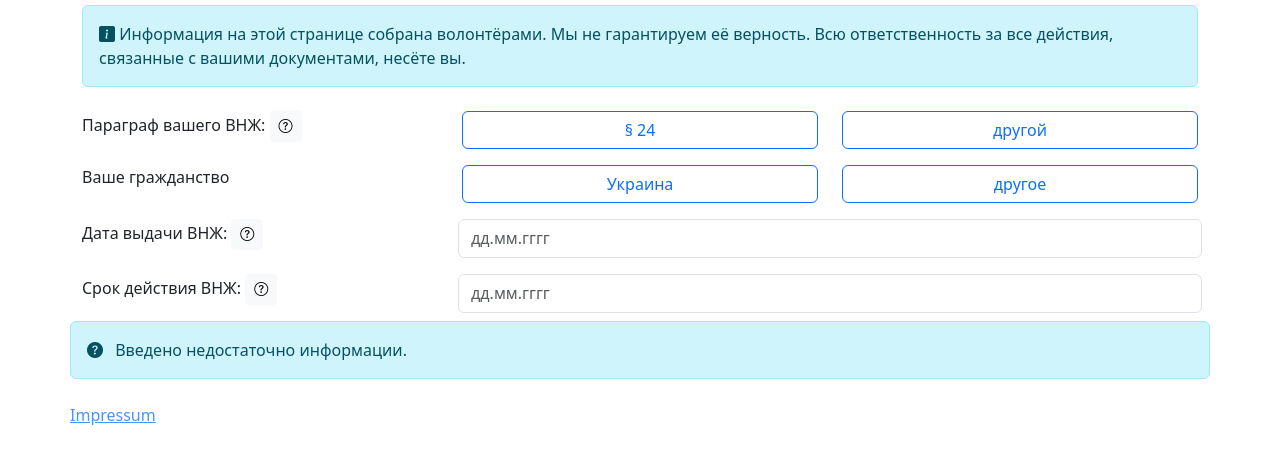
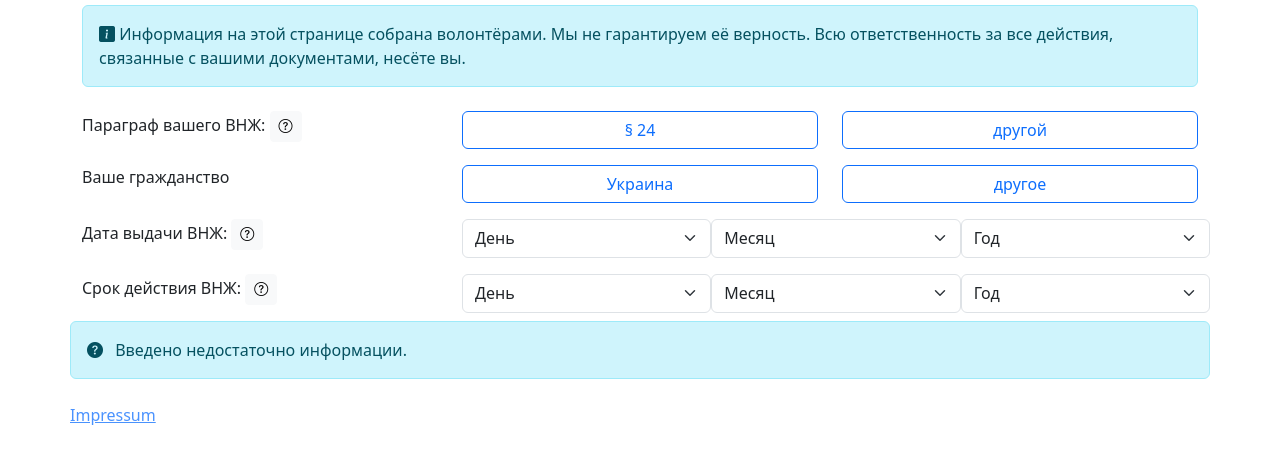
Before and after one commit to podolsir/fgvgen, a plain HTML site: page index.html in a window 1280 px wide. Shown: the part 97-560 px from the top of the page. Drawn offline with nearby package versions, Linux system fonts and the light colour scheme.

Commit message:
Rework date input.

```diff
--- a/index.html
+++ b/index.html
@@ -92,7 +92,7 @@
             Дата выдачи ВНЖ:
             <button class="btn btn-sm btn-light" data-bs-toggle="collapse" data-bs-target="#infoIssueDate" tabindex="-1"><i class="bi bi-question-circle"></i></button>
         </label>
-        <input type="text" class="form-control col mx-2" id="issueDate" placeholder="дд.мм.гггг" data-slots="дмг" onchange="update()" onkeyup="updateDebounced()" />
+        <div class="datepicker3 row col ms-sm-0" id="issueDate" onchange="update()"></div>
     </div>
     <div id="infoIssueDate" class="collapse">
         <div class="row d-flex flex-column align-items-top">
@@ -105,7 +105,7 @@
             Срок действия ВНЖ:
             <button class="btn btn-sm btn-light" data-bs-toggle="collapse" data-bs-target="#infoExpiryDate" tabindex="-1"><i class="bi bi-question-circle"></i></button>
         </label>
-        <input type="text" class="form-control col mx-2" id="expiryDate" placeholder="дд.мм.гггг" data-slots="дмг" onchange="update()" onkeyup="updateDebounced()" />
+        <div class="datepicker3 row col ms-sm-0" id="expiryDate" onchange="update()"></div>
     </div>
     <div id="infoExpiryDate" class="collapse">
         <div class="row d-flex flex-column align-items-top">
@@ -152,47 +152,92 @@
             };
         }
 
-        function debounce(func, timeout = 300){
-            let timer;
-            return (...args) => {
-                clearTimeout(timer);
-                timer = setTimeout(() => { func.apply(this, args); }, timeout);
-            };
-        }
-
         const strip = (s) => s.replace(/\D/g, "");
 
         const E = (x) => document.getElementById(x);
 
-        // Code thankfully borrowed from
-        // https://stackoverflow.com/a/55010378
+        function installDatePicker(hostElement) {
+            hostElement.innerHTML = `<select class="form-select col" data-datepicker3-component="day">
+                <option>День</option>
+                <option value="1">01</option>
+                <option value="2">02</option>
+                <option value="3">03</option>
+                <option value="4">04</option>
+                <option value="5">05</option>
+                <option value="6">06</option>
+                <option value="7">07</option>
+                <option value="8">08</option>
+                <option value="9">09</option>
+                <option value="10">10</option>
+                <option value="11">11</option>
+                <option value="12">12</option>
+                <option value="13">13</option>
+                <option value="14">14</option>
+                <option value="15">15</option>
+                <option value="16">16</option>
+                <option value="17">17</option>
+                <option value="18">18</option>
+                <option value="19">19</option>
+                <option value="21">21</option>
+                <option value="22">22</option>
+                <option value="23">23</option>
+                <option value="24">24</option>
+                <option value="25">25</option>
+                <option value="26">26</option>
+                <option value="27">27</option>
+                <option value="28">28</option>
+                <option value="29">29</option>
+                <option value="30">30</option>
+                <option value="31">31</option>
+            </select>
+
+            <select class="form-select col" data-datepicker3-component="month">
+                <option>Месяц</option>
+                <option value="0">01</option>
+                <option value="1">02</option>
+                <option value="2">03</option>
+                <option value="3">04</option>
+                <option value="4">05</option>
+                <option value="5">06</option>
+                <option value="6">07</option>
+                <option value="7">08</option>
+                <option value="8">09</option>
+                <option value="9">10</option>
+                <option value="10">11</option>
+                <option value="11">12</option>
+            </select>
+
+            <select class="form-select col" data-datepicker3-component="year">
+                <option>Год</option>
+                <option value="2022">2022</option>
+                <option value="2023">2023</option>
+                <option value="2024">2024</option>
+                <option value="2025">2025</option>
+                <option value="2026">2026</option>
+                <option value="2027">2027</option>
+                <option value="2028">2028</option>
+            </select>`;
+            hostElement.setAttribute("data-datepicker3-value", "");
+
+            const update = (event) => {
+                const d = new Date(hostElement.querySelector("[data-datepicker3-component=year]").value,
+                                hostElement.querySelector("[data-datepicker3-component=month]").value,
+                                hostElement.querySelector("[data-datepicker3-component=day]").value);
+                const newValue = dateFns.isValid(d) ? dateFns.formatISO(d) : "";
+                if (newValue !== hostElement.getAttribute("data-datepicker3-value")) {
+                    hostElement.setAttribute("data-datepicker3-value", newValue);
+                    hostElement.dispatchEvent(new Event("change"));
+                }
+                event.stopPropagation();
+            };
+            hostElement.querySelector("[data-datepicker3-component=day]").addEventListener("change", update)
+            hostElement.querySelector("[data-datepicker3-component=month]").addEventListener("change", update)
+            hostElement.querySelector("[data-datepicker3-component=year]").addEventListener("change", update)
+        }
+
         document.addEventListener('DOMContentLoaded', () => {
-            for (const el of document.querySelectorAll("[placeholder][data-slots]")) {
-                const pattern = el.getAttribute("placeholder"),
-                    slots = new Set(el.dataset.slots || "_"),
-                    prev = (j => Array.from(pattern, (c,i) => slots.has(c)? j=i+1: j))(0),
-                    first = [...pattern].findIndex(c => slots.has(c)),
-                    accept = new RegExp(el.dataset.accept || "\\d", "g"),
-                    clean = input => {
-                        input = input.match(accept) || [];
-                        return Array.from(pattern, c =>
-                            input[0] === c || slots.has(c) ? input.shift() || c : c
-                        );
-                    },
-                    format = () => {
-                        const [i, j] = [el.selectionStart, el.selectionEnd].map(i => {
-                            i = clean(el.value.slice(0, i)).findIndex(c => slots.has(c));
-                            return i<0? prev.at(-1) : back ? prev[i-1] || first : i;
-                        });
-                        el.value = clean(el.value).join("");
-                        el.setSelectionRange(i, j);
-                        back = false;
-                    };
-                let back = false;
-                el.addEventListener("keydown", (e) => back = e.key === "Backspace");
-                el.addEventListener("input", format);
-                el.addEventListener("focus", format);
-                el.addEventListener("blur", () => el.value === pattern && (el.value=""));
+            for (const el of document.querySelectorAll(".datepicker3")) {
+                installDatePicker(el);
             }
         });
 
@@ -387,8 +432,8 @@ Mit freundlichen Grüßen
         }
 
         function update() {
-            const issueDate = dateFns.parse(strip(E("issueDate").value), "ddMMyyyy", new Date());
-            const expiryDate = dateFns.parse(strip(E("expiryDate").value), "ddMMyyyy", new Date());
+            const issueDate = dateFns.parseISO(E("issueDate").getAttribute("data-datepicker3-value"));
+            const expiryDate = dateFns.parseISO(E("expiryDate").getAttribute("data-datepicker3-value"));
 
             if (E("permitParagraphOther").checked) {
                 updateAlert({
@@ -450,7 +495,6 @@ Mit freundlichen Grüßen
             clearLetter();
         }
 
-        const updateDebounced = debounce(() => update());
     </script>
     <script src="https://cdn.jsdelivr.net/npm/bootstrap@5.3.3/dist/js/bootstrap.bundle.min.js" integrity="sha384-YvpcrYf0tY3lHB60NNkmXc5s9fDVZLESaAA55NDzOxhy9GkcIdslK1eN7N6jIeHz" crossorigin="anonymous"></script>
     <script src="https://cdn.jsdelivr.net/npm/date-fns@3.6.0/cdn.min.js"></script>
```
